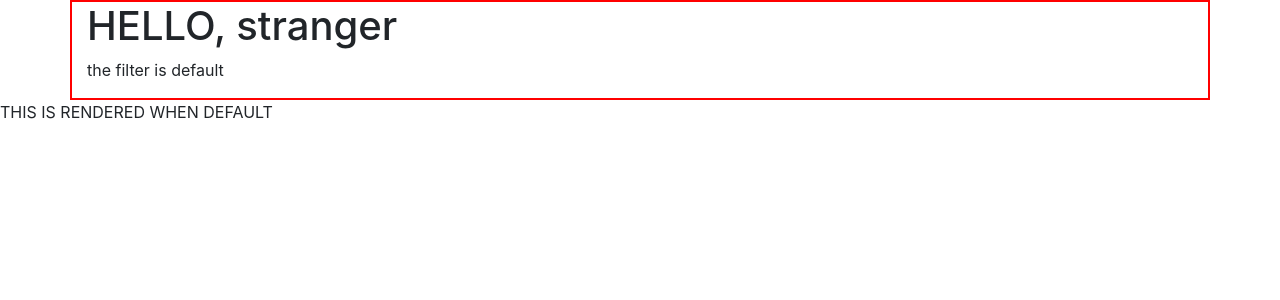
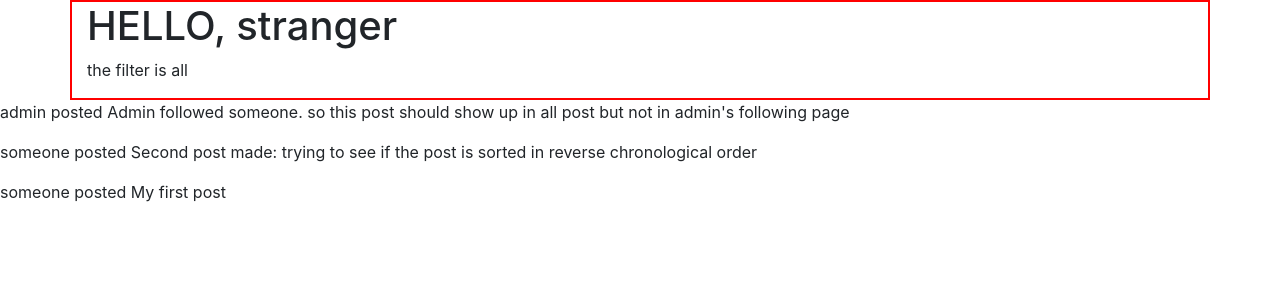
Before and after one commit to Izzywa/Network, a Django app: page / in a window 1280 px wide. Shown: the part 56-356 px from the top of the page. Run offline with Django 3.2, Linux system fonts and the light colour scheme; data comes from the database, SQL or seed files in the repository; both versions use the stored data as it was after the commit; some libraries are stand-ins or nearby versions.

Commit message:
added message in case post list is empty

```diff
--- a/network/templates/network/index.html
+++ b/network/templates/network/index.html
@@ -17,13 +17,12 @@
             {%else%}
             name: 'stranger',
             {%endif%}
-            filter: 'default'
+            filter: 'all'
 
         });
 
 
         function changeFilter(event) {
-            console.log(event.target.dataset.filter);
             setUsername ({
                 ...username,
                 filter: event.target.dataset.filter
@@ -39,7 +38,7 @@
                   <ul className="navbar-nav mr-auto">
                     {% if user.is_authenticated %}
                         <li className="nav-item">
-                            <a className="nav-link" data-filter="{{user.id}}" onClick={changeFilter} id="username">{{ user.username }}</a>
+                            <a className="nav-link" data-filter="{{user.username}}" onClick={changeFilter} id="username">{{ user.username }}</a>
                         </li>
                     {% endif %}
                     <li className="nav-item">
@@ -47,7 +46,7 @@
                     </li>
                     {% if user.is_authenticated %}
                         <li className="nav-item">
-                            <a className="nav-link" data-filter="following" onClick={changeFilter} href="#" id="following">Following</a>
+                            <a className="nav-link" data-filter="following" onClick={changeFilter} id="following">Following</a>
                         </li>
                         <li className="nav-item">
                             <a className="nav-link" href="{% url 'logout' %}">Log Out</a>
@@ -79,7 +78,44 @@
         )
     }
 
+    function FetchData(props) {
+        const [data, setData] = React.useState(null);
+        let url = `posts/${props.url}`
+
+        React.useEffect(() => {
+            fetch(url)
+            .then(response => response.json())
+            .then(result => setData(result));
+        }, [url]);
+
+        if (data === 'None') {
+            return (<div className="m-3">
+                <div className="alert alert-info" role="alert">
+                    <h4 className="alert-heading">Nothing to see here</h4>
+                    <p>You are not following anybody right now.</p>
+                    <hr></hr>
+                    <p className="mb-0">How about checking out all posts and follow someone that catch your eye.</p>
+                  </div>
+                </div>
+            )
+        } else {
+            return (
+                <>
+                {
+                    data && data.map((item) => {
+                        return <p key={item.id}>{item.poster} posted {item.content}</p>
+                    })
+                }
+                </>
+            )
+        }
+
+
+    }
+
+
     function CaseDefault() {
+        console.log('default')
         return (
             <p>THIS IS RENDERED WHEN DEFAULT</p>
         )
@@ -93,21 +129,26 @@
         )
     }
 
-    function CaseUser() {
-        return (
+    function CaseUser(props) {
+        return (<>
             <p>THIS IS RENDERED WHEN USER IS CLICKED</p>
+            </>
         )
     }
 
     function LoadPost(props) {
         const Filter = React.useCallback(() => {
-            switch(props.filter) {
-                case 'default':
-                    return <CaseDefault />
-                case 'following':
-                    return <CaseFollowing />
+            switch(true) {
+                case props.filter === 'all':
+                    return <FetchData url={props.filter}/>
+                case props.filter === 'following':
+                    return <>
+                    <FetchData url={props.filter} />
+                    </>
                 default:
-                    return <CaseUser />
+                    return <>
+                    <FetchData url={props.filter} />
+                    </>
             }
         });
 
--- a/network/urls.py
+++ b/network/urls.py
@@ -8,5 +8,5 @@ urlpatterns = [
     path("login", views.login_view, name="login"),
     path("logout", views.logout_view, name="logout"),
     path("register", views.register, name="register"),
-    path("posts/<str:filter>", views.posts, name="posts")
+    path("posts/<str:filter>", views.posts, name="posts"),
 ]
--- a/network/views.py
+++ b/network/views.py
@@ -73,6 +73,20 @@ def posts(request, filter):
     elif filter == "following":
         user = request.user
         user_following_list = [person.followed for person in user.following.all()]
-        posts = Post.objects.filter(poster__in=user_following_list)
+        posts = Post.objects.filter(poster__in=user_following_list).order_by("-timestamp")
+        """filter by reverse chronological order"""
 
-    return JsonResponse([post.serialize() for post in posts], safe=False)
+    else:
+        try:
+            user = User.objects.get(username=filter)
+        except User.DoesNotExist:
+            return JsonResponse({
+                "error": "User does not exist"
+            }, status=400)
+
+        posts = Post.objects.filter(poster=user).order_by("-timestamp")
+
+    if len(posts) == 0:
+        return JsonResponse('None', safe=False)
+    else:
+        return JsonResponse([post.serialize() for post in posts], safe=False)
```
Also changed, not shown: db.sqlite3.
